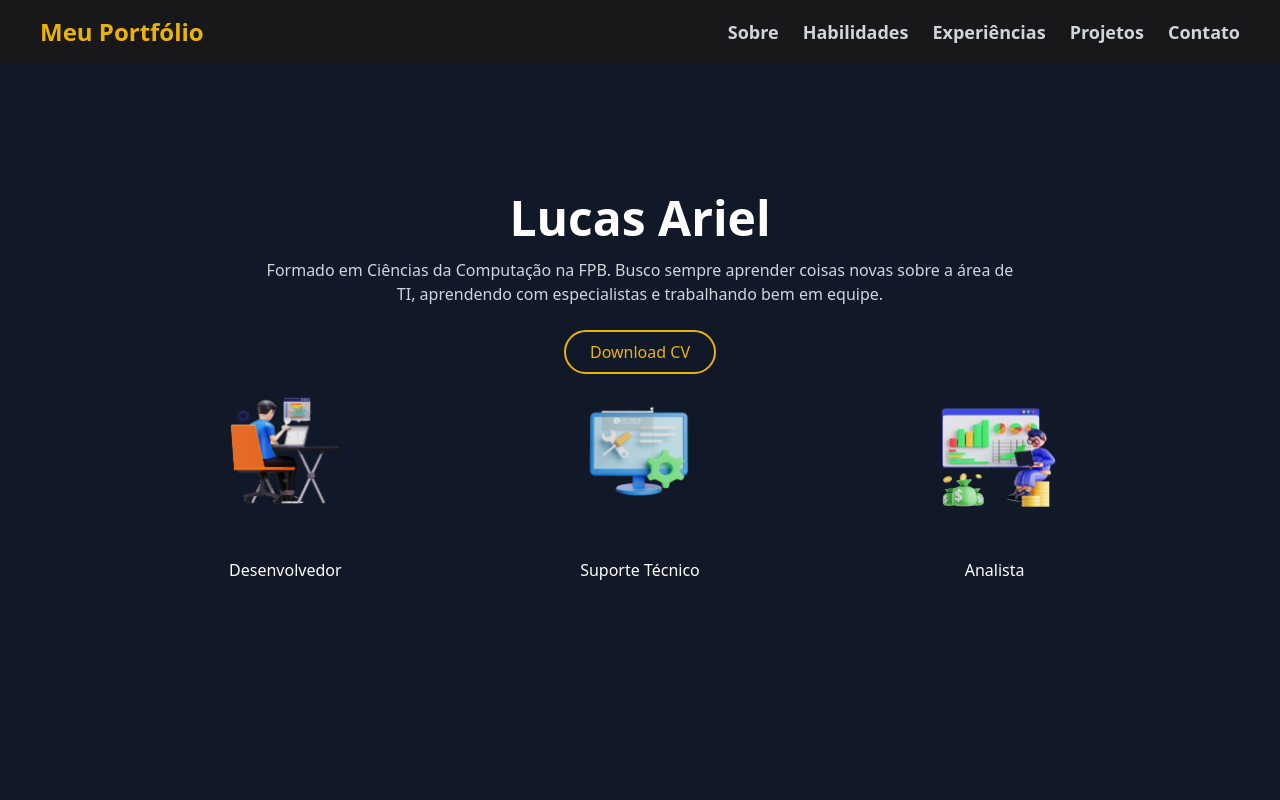
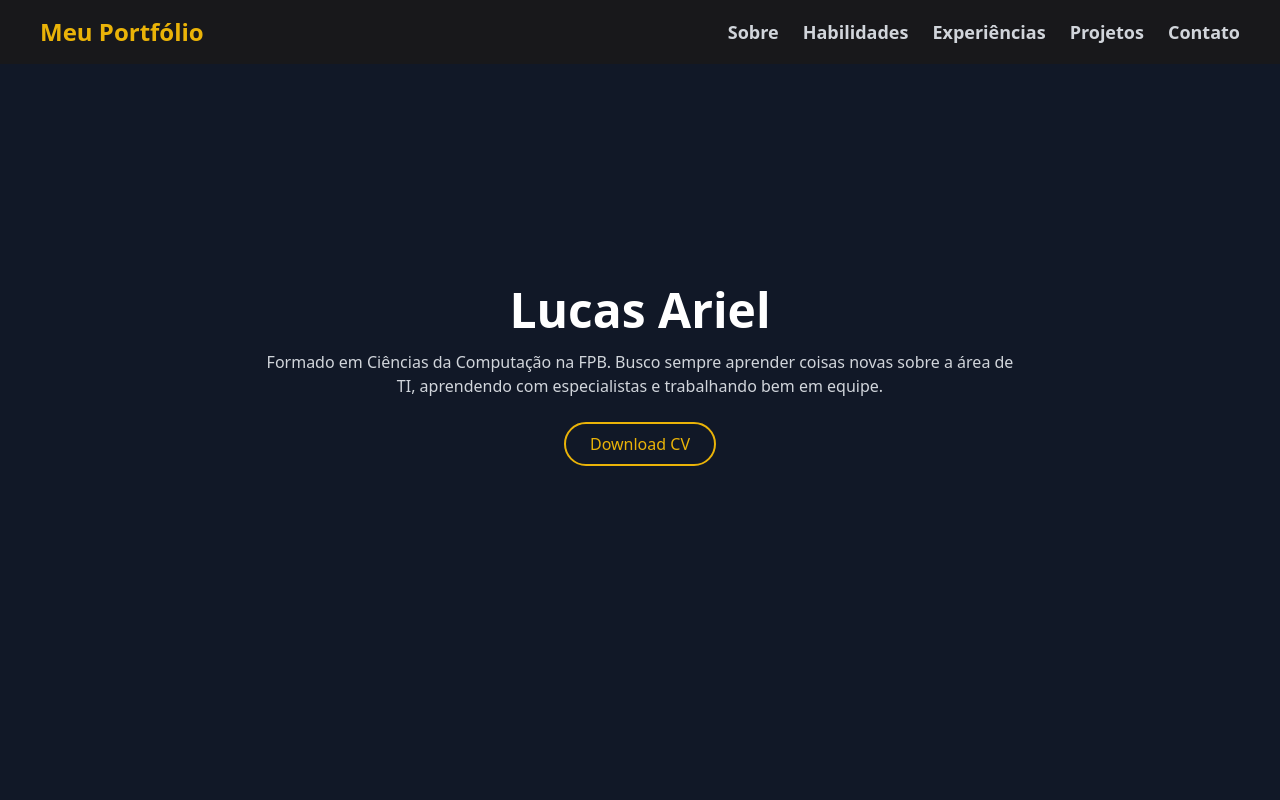
Before and after one commit to LUCASARIEL21/portfolio, a React (Vite) app: page / in a window 1280 px wide. Shown: the top 800 px of the page. Built offline with nearby package versions, Linux system fonts and the light colour scheme.

Commit message:
remoção de imagen

```diff
--- a/src/components/About.jsx
+++ b/src/components/About.jsx
@@ -22,34 +22,6 @@ const About = () => {
       >
         Download CV
       </button>
-
-      {/* Imagens com animação mais lenta e layout responsivo */}
-      <div className="flex flex-wrap justify-around items-center w-full max-w-5xl gap-10 mb-6">
-        <div className="flex flex-col items-center">
-          <img
-            src="/src/assets/dev.png"
-            alt="Desenvolvedor"
-            className="w-24 h-24 md:w-32 md:h-32 mb-2 animate-[bounce_3s_ease-in-out_infinite]"
-          />
-          <p className="text-center">Desenvolvedor</p>
-        </div>
-        <div className="flex flex-col items-center">
-          <img
-            src="/src/assets/support.png"
-            alt="Suporte Técnico"
-            className="w-24 h-24 md:w-32 md:h-32 mb-2 animate-[bounce_3s_ease-in-out_infinite]"
-          />
-          <p className="text-center">Suporte Técnico</p>
-        </div>
-        <div className="flex flex-col items-center">
-          <img
-            src="/src/assets/analyst.png"
-            alt="Analista"
-            className="w-24 h-24 md:w-32 md:h-32 mb-2 animate-[bounce_3s_ease-in-out_infinite]"
-          />
-          <p className="text-center">Analista</p>
-        </div>
-      </div>
     </section>
   );
 };
```
